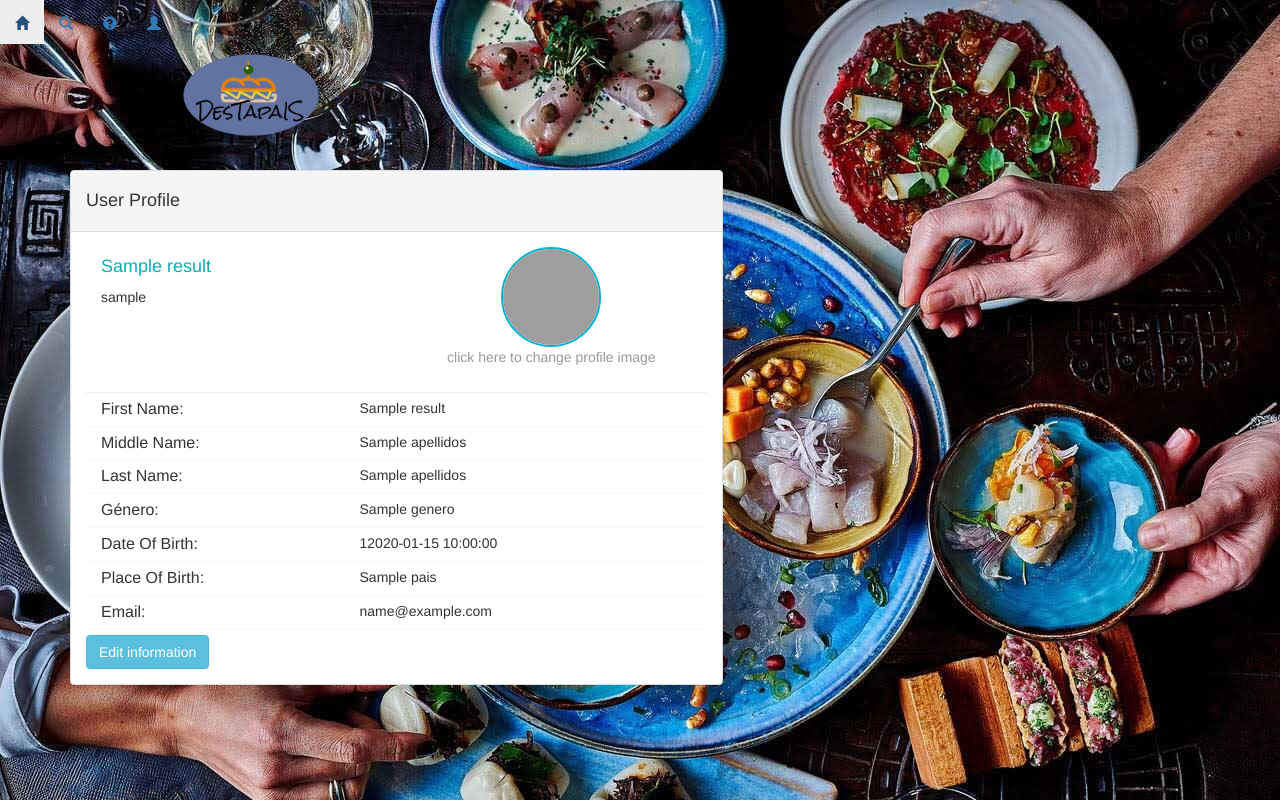
After one commit to VictorNS69/DesTapaIS, a Flask app: template src/templates/userprofile.html in a window 1280 px wide. The commit adds this page. Run offline with Flask 2, Linux system fonts and the light colour scheme; the template is opened without the code that fills it: most values are stand-ins (such as "Sample title", 1, 10 or a date in 2020); some libraries are stand-ins or nearby versions; grey boxes are pictures that could not be loaded.

Commit message:
view profile Closes #42 issue (R-6.01)

```diff
--- a/src/templates/homepage.html
+++ b/src/templates/homepage.html
@@ -14,7 +14,7 @@
     <input id="tab-1" type="radio" name="radio-set" class="tab-selector-1" checked="checked" />
     <label for="tab-1" class="tab-label-1">Actividades recientes</label>
 
-    <input id="tab-2" type="radio" name="radio-set" class="tab-selector-2" />
+    <input id="tab-2" type="radio" name="radio-set" class="tab-selector-2" onclick="location.href='/{{username}}/profile';"/>
     <label for="tab-2" class="tab-label-2">Resumen de perfil</label>
 
     <input id="tab-3" type="radio" name="radio-set" class="tab-selector-3" />
--- /dev/null
+++ b/src/templates/userprofile.html
@@ -0,0 +1,139 @@
+{% extends "base.html" %}
+{% block navbar %}
+{{super()}}
+<div style="visibility: hidden">
+    {% block user %}{{username}}{% endblock %}
+</div>
+<html>
+<head>
+    <link href="//maxcdn.bootstrapcdn.com/bootstrap/3.3.0/css/bootstrap.min.css" rel="stylesheet" id="bootstrap-css">
+    <script src="//maxcdn.bootstrapcdn.com/bootstrap/3.3.0/js/bootstrap.min.js"></script>
+    <script src="//code.jquery.com/jquery-1.11.1.min.js"></script>
+    <title>Title</title>
+</head>
+<body>
+<div class="container" >
+    <img src ="{{ url_for('static', filename='images/Logo_DesTapaIS_fondo.png') }}"
+         alt = "DesTapaIS Logo" height="150" width="150" />
+    <div class="row"  >
+
+        <div class="col-md-7 ">
+
+            <div class="panel panel-default">
+                <div class="panel-heading"><h4>User Profile</h4></div>
+                <div class="panel-body">
+
+                    <div class="box box-info">
+
+                        <div class="box-body">
+                            <div class="col-sm-6">
+                                <h4 style="color:#00b1b1;">{{result["nombre"]}} </h4></span>
+                                <span><p>{{result["username"]}}</p></span>
+                            </div>
+                            <div class="col-sm-6">
+                                <div align="center"><img alt="User Pic"
+                                                         src="https://x1.xingassets.com/assets/frontend_minified/img/users/nobody_m.original.jpg"
+                                                         id="profile-image1" class="img-circle img-responsive">
+
+                                    <input id="profile-image-upload" class="hidden" type="file">
+                                    <div style="color:#999;">click here to change profile image</div>
+                                    <!--Upload Image Js And Css-->
+
+                                </div>
+
+                                <br>
+
+                                <!-- /input-group -->
+                            </div>
+
+                            <div class="clearfix"></div>
+                            <hr style="margin:5px 0 5px 0;">
+
+
+                            <div class="col-sm-5 col-xs-6 tital ">First Name:</div>
+                            <div class="col-sm-7 col-xs-6 ">{{result["nombre"]}}</div>
+                            <div class="clearfix"></div>
+                            <div class="bot-border"></div>
+
+                            <div class="col-sm-5 col-xs-6 tital ">Middle Name:</div>
+                            <div class="col-sm-7"> {{result["apellidos"]}}</div>
+                            <div class="clearfix"></div>
+                            <div class="bot-border"></div>
+
+                            <div class="col-sm-5 col-xs-6 tital ">Last Name:</div>
+                            <div class="col-sm-7"> {{result["apellidos"]}}</div>
+                            <div class="clearfix"></div>
+                            <div class="bot-border"></div>
+
+                            <div class="col-sm-5 col-xs-6 tital ">Género:</div>
+                            <div class="col-sm-7">{{result["genero"]}}</div>
+
+                            <div class="clearfix"></div>
+                            <div class="bot-border"></div>
+
+                            <div class="col-sm-5 col-xs-6 tital ">Date Of Birth:</div>
+                            <div class="col-sm-7">1{{result["fecha_nacimiento"]}}</div>
+
+                            <div class="clearfix"></div>
+                            <div class="bot-border"></div>
+
+                            <div class="col-sm-5 col-xs-6 tital ">Place Of Birth:</div>
+                            <div class="col-sm-7">{{result["pais"]}}</div>
+
+                            <div class="clearfix"></div>
+                            <div class="bot-border"></div>
+
+                            <div class="col-sm-5 col-xs-6 tital ">Email:</div>
+                            <div class="col-sm-7">{{result["email"]}}</div>
+
+                            <div class="clearfix"></div>
+                            <div class="bot-border"></div>
+
+                            <button type="button" class="btn btn-info" onclick="location.href='/{{username}}/edit_info';">Edit information</button>
+                            <!-- /.box-body -->
+                        </div>
+                        <!-- /.box -->
+
+                    </div>
+
+
+                </div>
+            </div>
+        </div>
+        <script>
+              $(function() {
+    $('#profile-image1').on('click', function() {
+        $('#profile-image-upload').click();
+    });
+});
+
+        </script>
+    </div>
+</div>
+<style>
+
+body{
+        background-image: url("{{ url_for('static', filename='images/bg_pic.jpg') }}");
+        background-size:cover;
+        margin-left: auto;
+        margin-right: auto;
+        display:block;
+}
+
+
+input.hidden {
+    position: absolute;
+    left: -9999px;
+    }
+#profile-image1 {
+    cursor: pointer;
+    width: 100px;
+    height: 100px;
+	border:2px solid #03b1ce ;}
+	.tital{ font-size:16px; font-weight:500;}
+	.bot-border{ border-bottom:1px #f8f8f8 solid;  margin:5px 0  5px 0}
+</style>
+</body>
+
+</html>
+{% endblock %}
```
